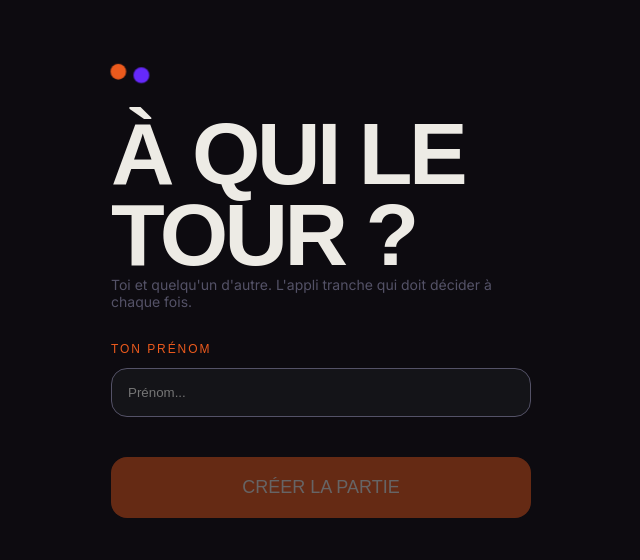
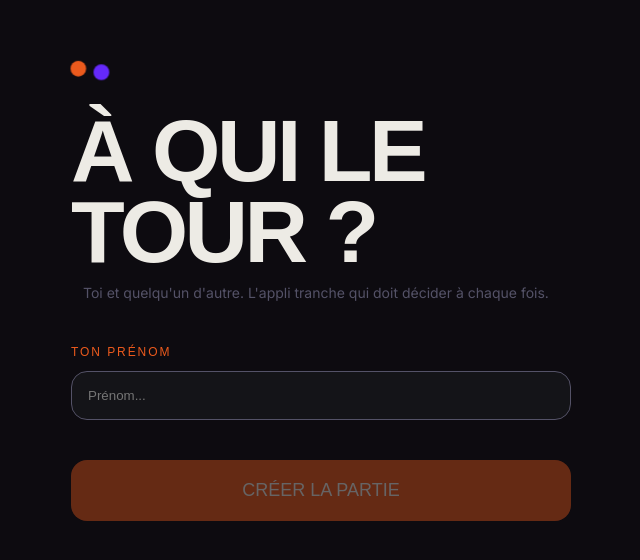
Before and after one commit to Passiflore/a-qui-le-tour, a React (Vite) app: page / in a window 1280 px wide. Shown: the part 108-668 px from the top of the page, without its empty margins (319-959 px from the left). Built offline with nearby package versions, Linux system fonts and the light colour scheme; a web font is replaced by a local one.

Commit message:
style: widen the content column and tidy spacing

```diff
--- a/src/components/Drawer/Drawer.module.css
+++ b/src/components/Drawer/Drawer.module.css
@@ -74,6 +74,7 @@
 	display: flex;
 	justify-content: space-between;
 	align-items: center;
+	padding-bottom: var(--space-xl);
 }
 
 .closeButton {
--- a/src/index.css
+++ b/src/index.css
@@ -98,7 +98,7 @@ h1 {
 p {
 	font-family: var(--font-body);
 	font-size: var(--text-xs);
-	margin: 0;
+	/* margin: 0; */
 }
 
 .errorContainer {
--- a/src/layouts/CenteredPageLayout/CenteredPageLayout.css
+++ b/src/layouts/CenteredPageLayout/CenteredPageLayout.css
@@ -35,5 +35,5 @@
 }
 
 .layoutContent {
-	width: min(calc(100% - var(--space-xl)), 420px);
+	width: min(calc(100% - var(--space-xl)), 500px);
 }
--- a/src/pages/DecisionPage/DecisionPage.module.css
+++ b/src/pages/DecisionPage/DecisionPage.module.css
@@ -25,6 +25,7 @@
 .decisionDescription {
 	max-width: 24ch;
 	margin-inline: auto;
+	padding: var(--space-xs);
 	text-align: center;
 }
 .announce {
--- a/src/pages/HomePage/HomePage.css
+++ b/src/pages/HomePage/HomePage.css
@@ -14,6 +14,7 @@
 
 .homeDescription {
 	color: var(--color-description);
+	margin: var(--space-xs);
 }
 
 .homeForm {
--- a/src/pages/WaitingPage/WaitingPage.module.css
+++ b/src/pages/WaitingPage/WaitingPage.module.css
@@ -121,6 +121,7 @@
 
 .description {
 	text-align: center;
+	margin: var(--space-xs);
 }
 
 .scoreContainer {
```
